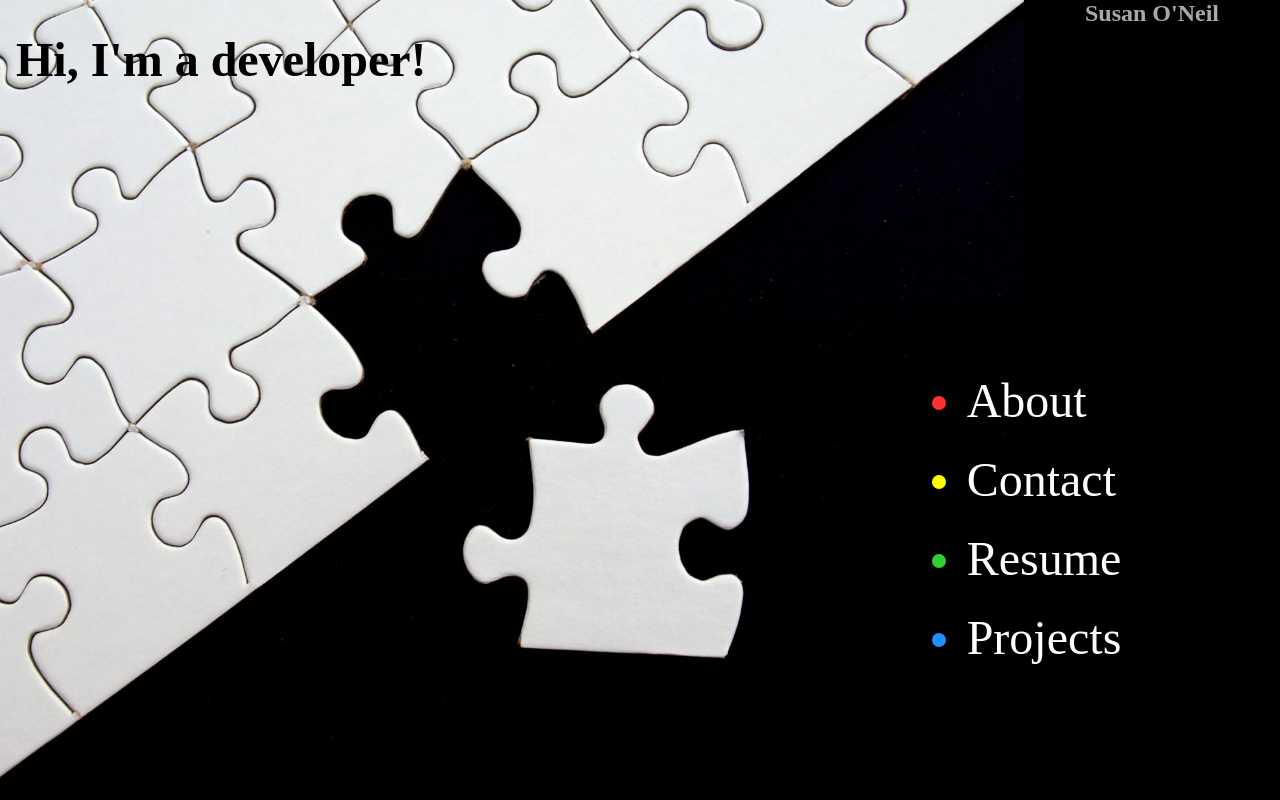
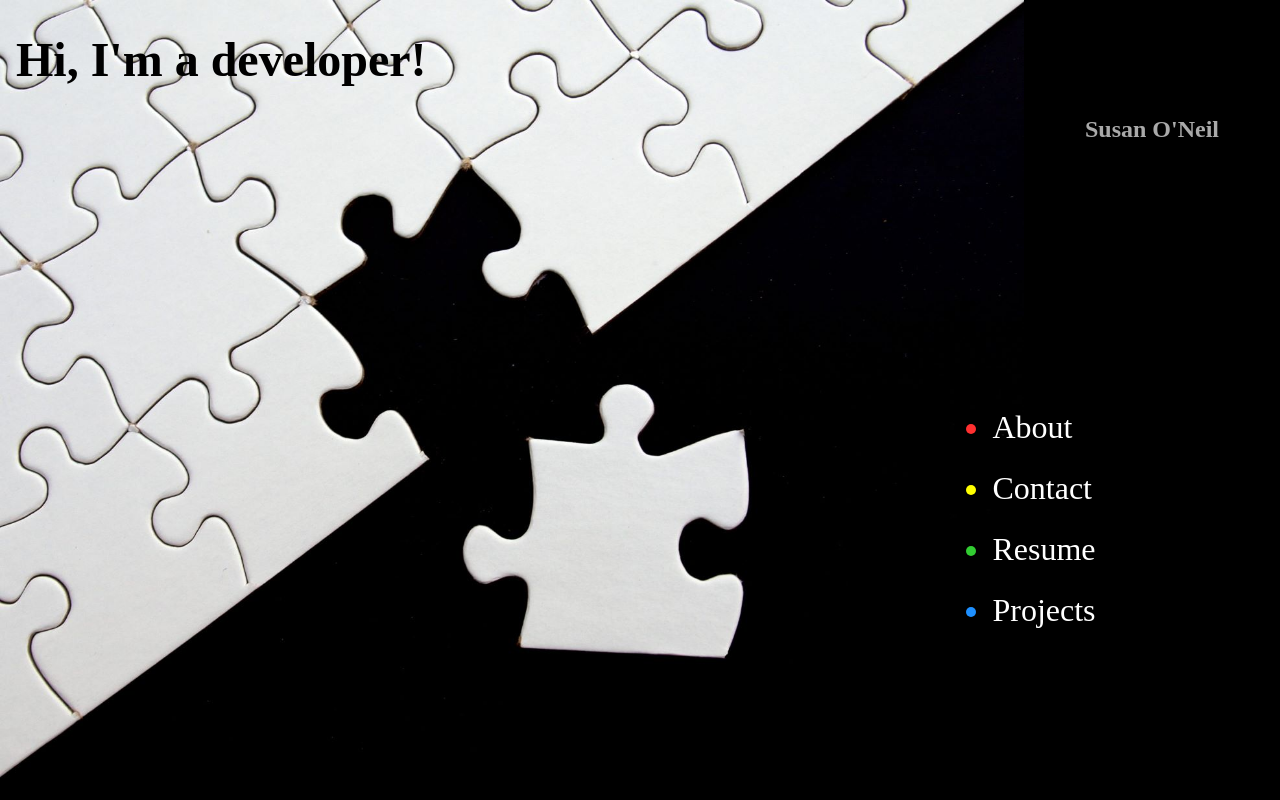
Before and after one commit to susieoneil/C4Prog-WT-PROJ, a website: page index.html in a window 1280 px wide. Drawn offline with Linux system fonts and the light colour scheme.

Commit message:
fix(index): fix responsive layout after testing
- use sticky or fixed positioning
- lower nav font size for wide screens
- fix incorrect alignment terms

```diff
--- a/assets/css/index.css
+++ b/assets/css/index.css
@@ -9,7 +9,7 @@ img {
 }
 
 main {
-    /*position: fixed;*/
+    position: sticky;
     top: 0;
     display: grid;
     grid-template-columns: 1fr 1fr;
@@ -43,8 +43,8 @@ h2 {
 nav {
     grid-column: 1 / 3;
     grid-row: 3 / 4;
-    align-content: center;
-    justify-items: center;
+    align-self: center;
+    justify-self: center;
 }
 
 ul {
@@ -83,6 +83,7 @@ a:hover, a:focus {
 
 @media (min-width: 640px) and (orientation: landscape) {
     main {
+        position: fixed;
         grid-template-columns: 3fr 1fr 1fr;
         grid-template-rows: 1fr 2fr;
     }
@@ -95,14 +96,18 @@ a:hover, a:focus {
         grid-column: 3;
         grid-row: 1;
         color: darkgray;
-        align-self: start;
+        align-self: center;
         justify-self: center;
     }
 
     nav {
         grid-column: 2 / 4;
-        grid-row: 2 / 3;
-        align-content: center;
-        justify-items: center;
+        grid-row: 2 / 4;
+        align-self: center;
+        justify-self: center;
+    }
+
+    ul {
+        font-size: 2rem;
     }
 }
```
